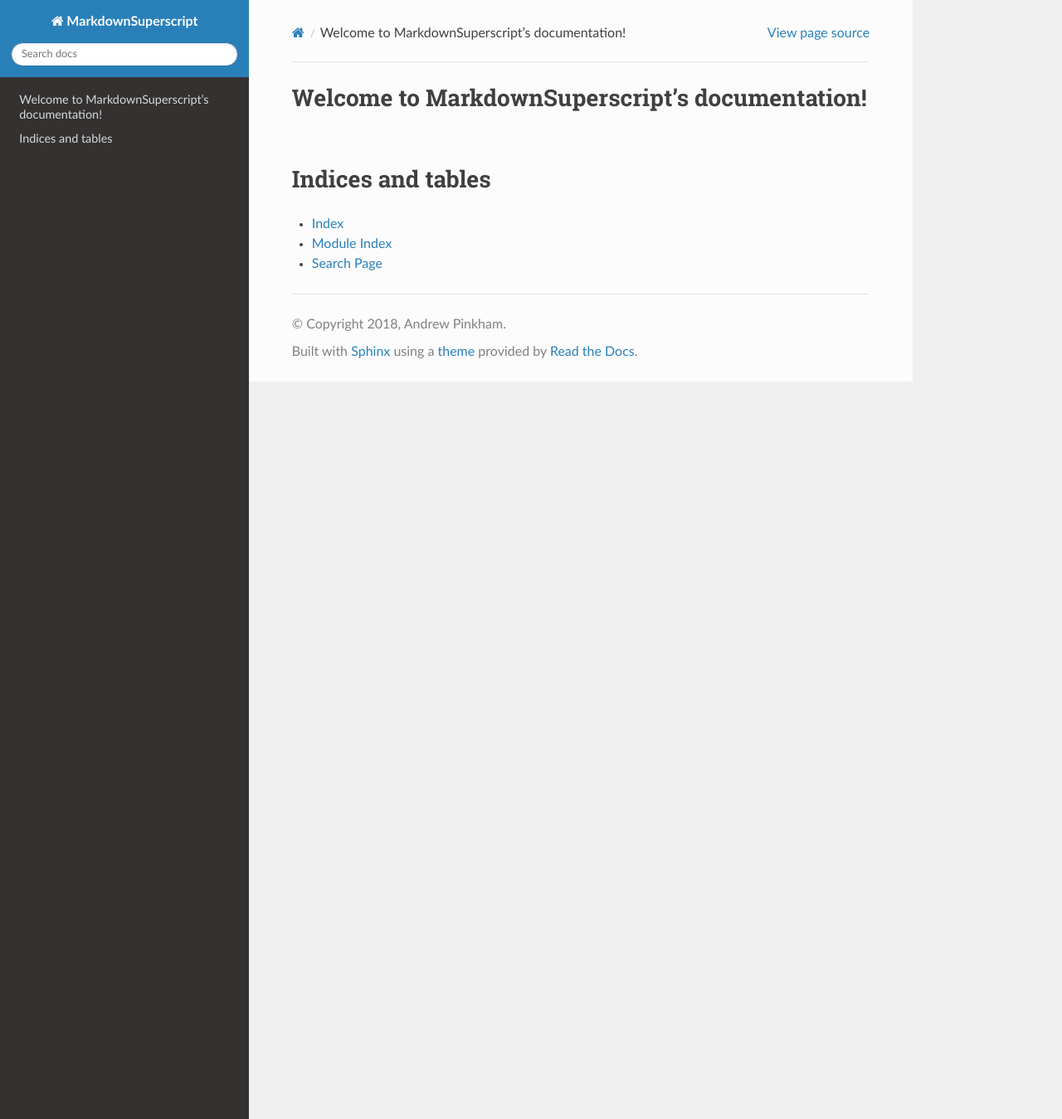
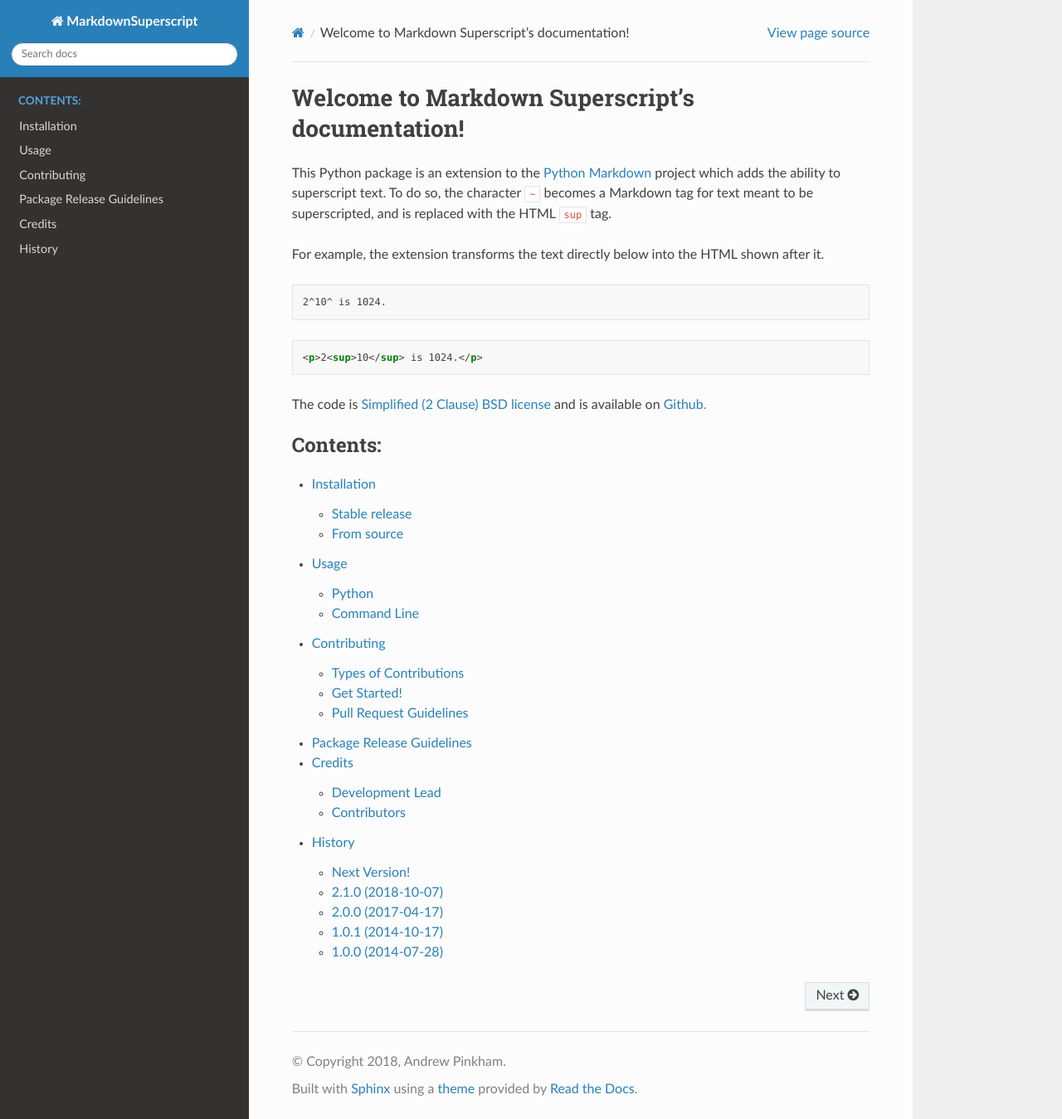
Before and after one commit to jambonrose/markdown_superscript_extension, a Sphinx documentation site: the page built from docs/index.rst, in a window 1280 px wide and 1349 px high. Shown: the whole window at 83% size. Built offline with Sphinx 7.4.7 and the Read the Docs theme 2.0.0, drawn with Linux system fonts in a browser that asks for light colours.

Commit message:
📚 Write documentation (mimic's subscript project)

```diff
--- a/AUTHORS.rst
+++ b/AUTHORS.rst
@@ -5,7 +5,7 @@ Credits
 Development Lead
 ----------------
 
-* Andrew Pinkham <http://AndrewsForge.com>
+* Andrew Pinkham <http://andrewsforge.com/>
 
 Contributors
 ------------
--- /dev/null
+++ b/docs/authors.rst
@@ -0,0 +1 @@
+.. include:: ../AUTHORS.rst
--- /dev/null
+++ b/docs/contributing.rst
@@ -0,0 +1 @@
+.. include:: ../CONTRIBUTING.rst
--- /dev/null
+++ b/docs/history.rst
@@ -0,0 +1 @@
+.. include:: ../HISTORY.rst
--- a/docs/index.rst
+++ b/docs/index.rst
@@ -1,20 +1,35 @@
-.. MarkdownSuperscript documentation master file, created by
-   sphinx-quickstart on Tue Oct  9 15:08:21 2018.
-   You can adapt this file completely to your liking, but it should at least
-   contain the root `toctree` directive.
+Welcome to Markdown Superscript's documentation!
+================================================
 
-Welcome to MarkdownSuperscript's documentation!
-===============================================
+This Python package is an extension to the `Python Markdown`_ project
+which adds the ability to superscript text. To do so, the character
+:code:`~` becomes a Markdown tag for text meant to be superscripted, and
+is replaced with the HTML :code:`sup` tag.
+
+For example, the extension transforms the text directly below into the
+HTML shown after it.
+
+.. code-block:: text
+
+    2^10^ is 1024.
+
+.. code-block:: html
+
+    <p>2<sup>10</sup> is 1024.</p>
+
+The code is `Simplified (2 Clause) BSD license`_ and is available on `Github.`_
+
+.. _`Python Markdown`: https://pypi.org/project/Markdown/
+.. _`Simplified (2 Clause) BSD license`: https://choosealicense.com/licenses/bsd-2-clause/
+.. _`Github.`: https://github.com/jambonrose/markdown_superscript_extension
 
 .. toctree::
    :maxdepth: 2
    :caption: Contents:
 
-
-
-Indices and tables
-==================
-
-* :ref:`genindex`
-* :ref:`modindex`
-* :ref:`search`
+   installation
+   usage
+   contributing
+   release
+   authors
+   history
--- /dev/null
+++ b/docs/installation.rst
@@ -0,0 +1,50 @@
+.. highlight:: console
+
+============
+Installation
+============
+
+
+Stable release
+--------------
+
+The easiest way to install Markdown Superscript is to use `pip`_. ::
+
+   $ python -m pip install MarkdownSuperscript
+
+This will install the latest stable version. If you need an older
+version, you may pin or limit the requirements. ::
+
+   $ python -m pip install 'MarkdownSuperscript==2.1.0'
+   $ python -m pip install 'MarkdownSuperscript>=2.0.0,<3'
+
+If you don't have `pip`_ installed, this `Python installation guide`_ can guide
+you through the process.
+
+.. _pip: https://pip.pypa.io/en/stable/
+.. _Python installation guide: https://docs.python-guide.org/starting/installation/
+
+From source
+------------
+
+The source files for Markdown Superscript can be downloaded from the
+`Github repo`_.
+
+You may use pip to install the latest version: ::
+
+   $ python -m pip install git+git://github.com/jambonrose/markdown_superscript_extension.git
+
+Alternatively, you can clone the public repository: ::
+
+   $ git clone git://github.com/jambonrose/markdown_superscript_extension
+
+Or download the `tarball`_: ::
+
+   $ curl -OL https://github.com/jambonrose/markdown_superscript_extension/tarball/development
+
+Once you have a copy of the source, you can install it with: ::
+
+   $ python setup.py install
+
+.. _Github repo: https://github.com/jambonrose/markdown_superscript_extension
+.. _tarball: https://github.com/jambonrose/markdown_superscript_extension/tarball/development
--- /dev/null
+++ b/docs/release.rst
@@ -0,0 +1,35 @@
+==========================
+Package Release Guidelines
+==========================
+
+This document serves as a guide for the release manage of the project.
+The package is to be released on both Github and PyPI.
+
+The project follows semantic versioning and uses the 'Squash and Rebase'
+git branch model.
+
+If the version of the package has not been properly increased, please use
+``bumpversion`` to increase the major, minor, or patch number as needed.
+Add change notes to the history document.
+
+Once the branch for bumping the version has been tested and squashed, the
+**package release** should occur on the **development branch**. Remember
+to pull/fast-forward the development branch from Github!
+
+To release to PyPI, first run the Makefile ``dist`` target. If all goes
+well, upload the release using the ``release`` target.
+
+.. code-block:: console
+
+    $ make dist
+    $ make release
+
+Tag the latest commit  with the new version (the version should be
+prefixed with a ``v`` for consistency), and then push to Github.
+
+.. code-block:: console
+
+    $ git tag v2.0.1
+    $ git push origin --tags
+
+🎉 That's all! You've released on Github and PyPI!
--- /dev/null
+++ b/docs/usage.rst
@@ -0,0 +1,38 @@
+=====
+Usage
+=====
+
+.. contents::
+    :local:
+
+Python
+------
+
+.. code-block:: pycon
+
+    >>> from markdown import markdown
+    >>> from mdx_superscript import SuperscriptExtension
+    >>> text = "2^10^ is 1024."
+    >>> markdown(text, extensions=[SuperscriptExtension()])
+    '<p>2<sup>10</sup> is 1024.</p>'
+
+You may also refer to the extension by module name or short module name.
+
+.. code-block:: pycon
+
+    >>> markdown(text, extensions=['mdx_superscript'])
+    >>> markdown(text, extensions=['superscript'])
+
+.. NOTE::
+    In older versions of Markdown, you will need to refer to the module
+    without the ``mdx`` prefix (the second line of code above).
+
+Command Line
+------------
+
+.. code-block:: console
+
+    $ echo '2^10^ is 1024.' > text.md
+    $ python -m markdown -o html -x 'mdx_superscript' -f text.html text.md
+    $ cat text.html
+    <p>2<sup>10</sup> is 1024.</p>
```
Also changed, not shown: CONTRIBUTING.rst (added, +156 -0 lines), README.rst (+20 -50 lines), docs/spelling_wordlist.txt (added, +11 -0 lines).
